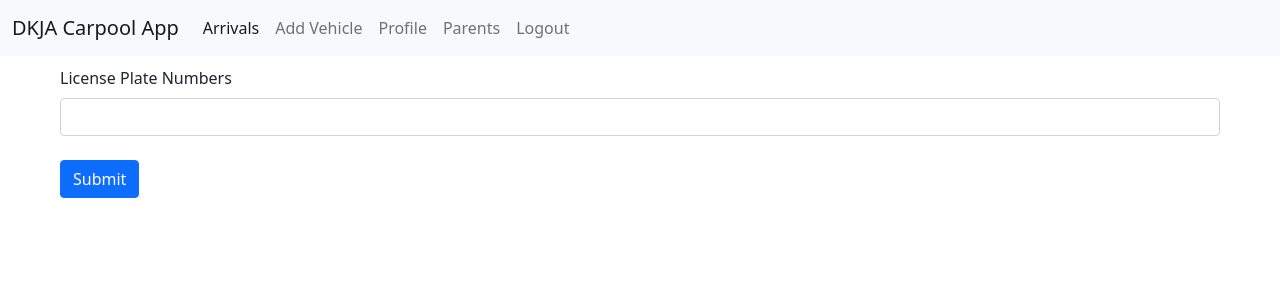
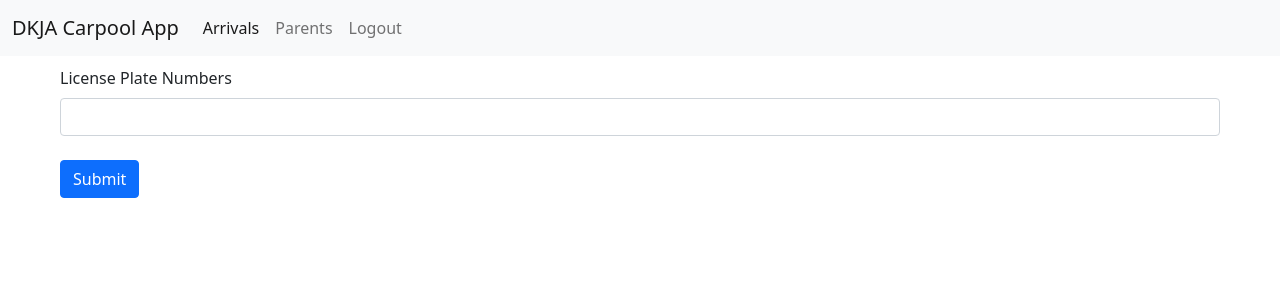
Before and after one commit to yair51/dkja-carpool-website, a Flask app: page /add-vehicle in a window 1280 px wide. Shown: the top 300 px of the page. Run offline with Flask 2, Linux system fonts and the light colour scheme; a user stored in the database is signed in; some libraries are stand-ins or nearby versions.

Commit message:
merged profile branch and removed profile tab

```diff
--- a/website/templates/base.html
+++ b/website/templates/base.html
@@ -31,12 +31,6 @@
                 <a class="nav-link active" aria-current="page" href="/">Arrivals</a>
               </li>
               {% if user.is_authenticated %}
-              <li class="nav-item">
-                <a class="nav-link" aria-current="page" href="/add-vehicle">Add Vehicle</a>
-              </li>
-              <li class="nav-item">
-                <a class="nav-link" aria-current="page" href="/profile">Profile</a>
-              </li>
               <li class="nav-item">
                 <a class="nav-link" aria-current="page" href="/parents">Parents</a>
               </li>
```
